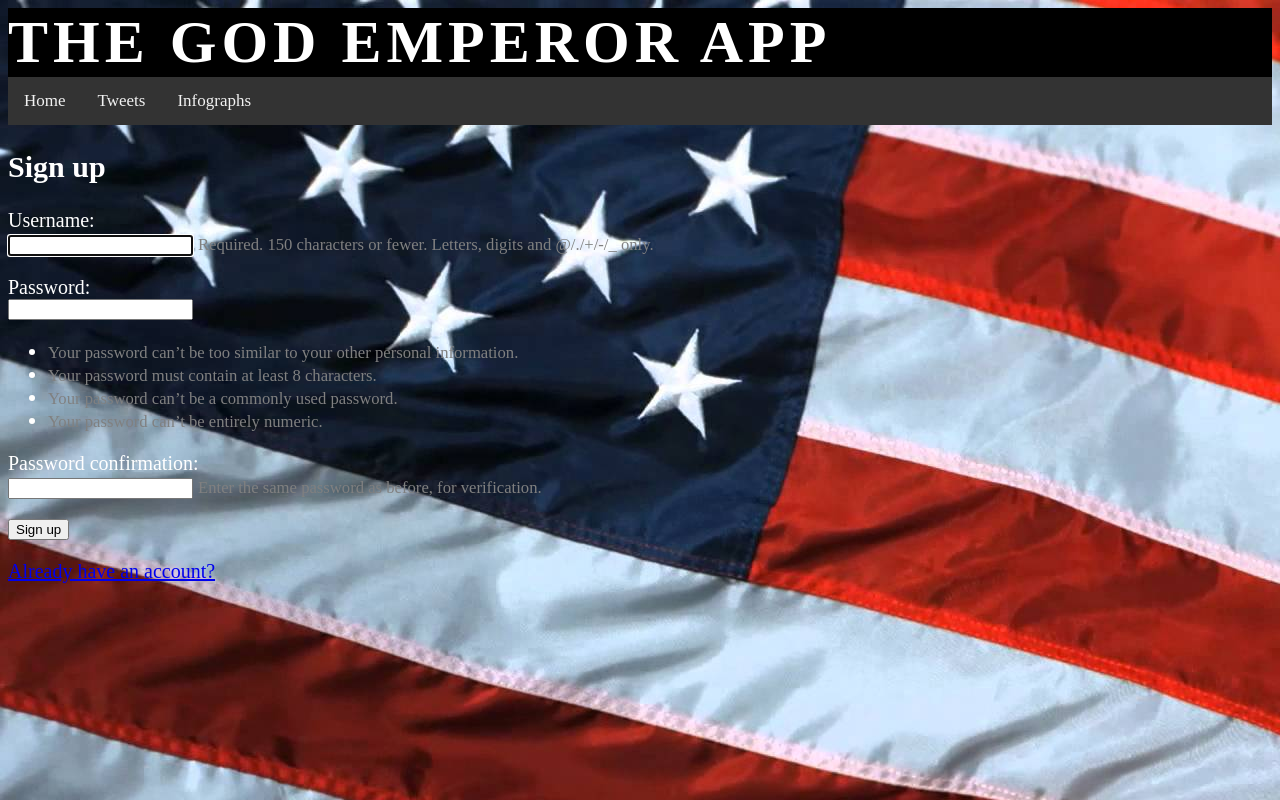
After one commit to Agutski/Django-and-Friends, a Django app: page /trump/signup/ in a window 1280 px wide. The commit adds this page. Run offline with Django 3.2, Linux system fonts and the light colour scheme.

Commit message:
Added login feature

```diff
--- a/some/some/settings.py
+++ b/some/some/settings.py
@@ -55,7 +55,7 @@ ROOT_URLCONF = 'some.urls'
 TEMPLATES = [
     {
         'BACKEND': 'django.template.backends.django.DjangoTemplates',
-        'DIRS': [],
+        'DIRS': ['trump/templates/trump'],
         'APP_DIRS': True,
         'OPTIONS': {
             'context_processors': [
@@ -100,6 +100,10 @@ AUTH_PASSWORD_VALIDATORS = [
     },
 ]
 
+# redirect users who login
+LOGIN_REDIRECT_URL = 'index'
+LOGOUT_REDIRECT_URL = 'index'
+
 
 # Internationalization
 # https://docs.djangoproject.com/en/2.0/topics/i18n/
--- a/some/some/urls.py
+++ b/some/some/urls.py
@@ -15,8 +15,11 @@ Including another URLconf
 """
 from django.contrib import admin
 from django.urls import path, include
+from django.conf.urls import url
+
 
 urlpatterns = [
     path('trump/', include('trump.urls')),
     path('admin/', admin.site.urls),
+    path('accounts/', include('django.contrib.auth.urls')),
 ]
--- a/some/trump/static/trump/style.css
+++ b/some/trump/static/trump/style.css
@@ -46,8 +46,24 @@ body{
   color: white;
 }
 
+.user_greetings{
+  font-size: 50px;
+  color: white;
+}
+
 .trump_img{
   position: absolute;
   bottom: 10px;
   right: 10px;
 }
+
+.logout{
+  position: absolute;
+  bottom: 10px;
+  left: 10px;
+}
+
+.login{
+  font-size: 20px;
+  color: white;
+}
--- /dev/null
+++ b/some/trump/templates/trump/signup.html
@@ -0,0 +1,37 @@
+{% load static %}
+
+<link rel="stylesheet" type="text/css" href="{% static 'trump/style.css' %}" />
+
+<h1 class="main">THE GOD EMPEROR APP</h1>
+
+<div class="topnav">
+  <a href="{% url 'index' %}">Home</a>
+  <a href="#tweets">Tweets</a>
+  <a href="#contact">Infographs</a>
+</div>
+
+<div class="login">
+
+{% block content %}
+  <h2 style="color: white">Sign up</h2>
+  <form method="post">
+    {% csrf_token %}
+    {% for field in form %}
+      <p style="color: white">
+        {{ field.label_tag }}<br>
+        {{ field }}
+        {% if field.help_text %}
+          <small style="color: grey">{{ field.help_text }}</small>
+        {% endif %}
+        {% for error in field.errors %}
+          <p style="color: red">{{ error }}</p>
+        {% endfor %}
+      </p>
+    {% endfor %}
+    <button type="submit">Sign up</button>
+  </form>
+
+  <a href="../../accounts/login/">Already have an account?</a>
+{% endblock %}
+
+</div>
--- a/some/trump/urls.py
+++ b/some/trump/urls.py
@@ -1,7 +1,9 @@
-from django.urls import path
+from django.urls import path, include
+from django.conf.urls import url
 
 from . import views
 
 urlpatterns = [
     path('', views.IndexView.as_view(), name='index'),
+    url(r'^signup/$', views.signup, name='signup'),
 ]
--- a/some/trump/views.py
+++ b/some/trump/views.py
@@ -1,9 +1,9 @@
-from django.shortcuts import render
-
 # Create your views here.
 
+from django.contrib.auth import login, authenticate
+from django.contrib.auth.forms import UserCreationForm
 from django.http import HttpResponse
-from django.shortcuts import get_object_or_404, render
+from django.shortcuts import get_object_or_404, render, redirect
 from django.http import HttpResponseRedirect
 from django.urls import reverse
 from django.views import generic
@@ -17,3 +17,18 @@ class IndexView(generic.ListView):
 
     def get_queryset(self):
         return CNN.objects.all()
+
+
+def signup(request):
+    if request.method == 'POST':
+        form = UserCreationForm(request.POST)
+        if form.is_valid():
+            form.save()
+            username = form.cleaned_data.get('username')
+            raw_password = form.cleaned_data.get('password1')
+            user = authenticate(username=username, password=raw_password)
+            login(request, user)
+            return redirect('index')
+    else:
+        form = UserCreationForm()
+    return render(request, 'signup.html', {'form': form})
```
Also changed, not shown: some/trump/templates/registration/login.html (added, +26 -0 lines), some/trump/templates/trump/index.html (+17 -2 lines), some/db.sqlite3.
